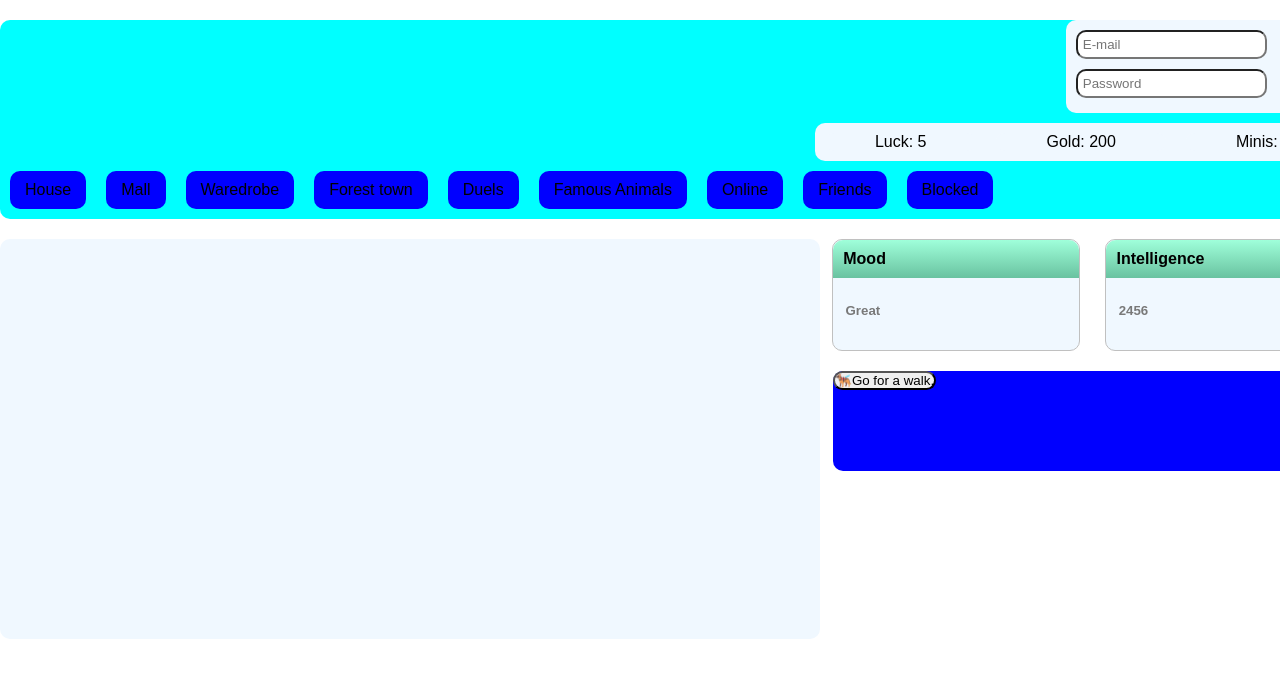
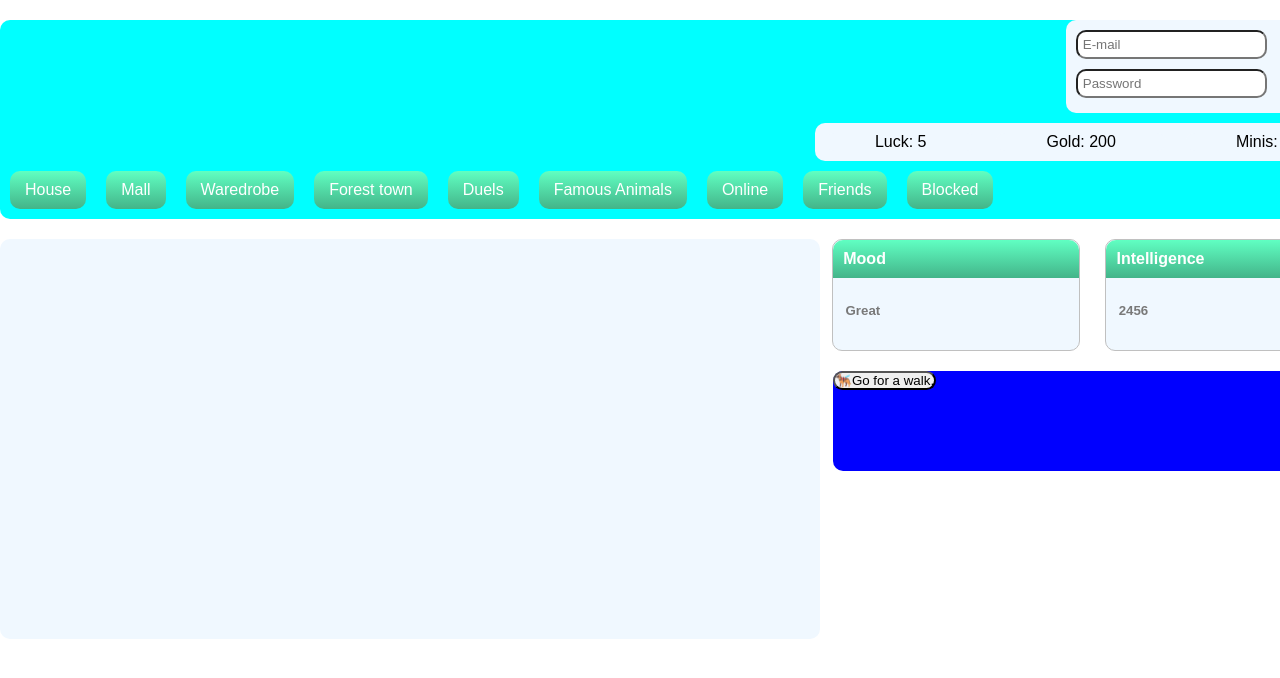
Before and after one commit to nikiTomov01/jivotnoClone, a plain HTML site: page dist/index.html in a window 1280 px wide. Shown: the top 678 px of the page. Drawn offline with Linux system fonts and the light colour scheme.

Commit message:
updated style for nav buttons and made them links

```diff
--- a/dist/index.html
+++ b/dist/index.html
@@ -25,15 +25,15 @@
                 <div class="currency-item">Minis: 7</div>
             </div>
             <div id="nav-list">
-                <div class="nav-item"><p>House</p></div>
-                <div class="nav-item"><p>Mall</p></div>
-                <div class="nav-item"><p>Waredrobe</p></div>
-                <div class="nav-item"><p>Forest town</p></div>
-                <div class="nav-item"><p>Duels</p></div>
-                <div class="nav-item"><p>Famous Animals</p></div>
-                <div class="nav-item"><p>Online</p></div>
-                <div class="nav-item"><p>Friends</p></div>
-                <div class="nav-item"><p>Blocked</p></div>
+                <a href="#"><div class="nav-item"><p>House</p></div></a>
+                <a href="#"><div class="nav-item"><p>Mall</p></div></a>
+                <a href="#"><div class="nav-item"><p>Waredrobe</p></div></a>
+                <a href="#"><div class="nav-item"><p>Forest town</p></div></a>
+                <a href="#"><div class="nav-item"><p>Duels</p></div></a>
+                <a href="#"><div class="nav-item"><p>Famous Animals</p></div></a>
+                <a href="#"><div class="nav-item"><p>Online</p></div></a>
+                <a href="#"><div class="nav-item"><p>Friends</p></div></a>
+                <a href="#"><div class="nav-item"><p>Blocked</p></div></a>
             </div>
         </div>
     </nav>
--- a/style/style.css
+++ b/style/style.css
@@ -51,9 +51,14 @@
 
 .nav-item {
     float: left;
-    background-color: blue;
+    background-image: linear-gradient(to bottom, rgb(96, 255, 194) , rgb(67, 180, 137));
     margin: 10px;
     padding: 10px 15px;
+    color: white;
+}
+
+.nav-item:hover {
+    cursor: pointer;
 }
 
 #currency-list {
@@ -121,8 +126,9 @@
 
 .tab-title {
     width: 100%;
-    background-image: linear-gradient(to bottom, rgb(159, 255, 218) , rgb(105, 194, 160));
+    background-image: linear-gradient(to bottom, rgb(96, 255, 194) , rgb(67, 180, 137));
     border-radius: 10px 10px 0 0;
+    color: white;
 }
 
 .tab-title h4{
```
